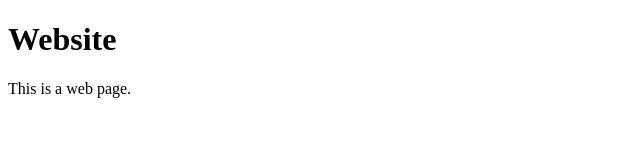
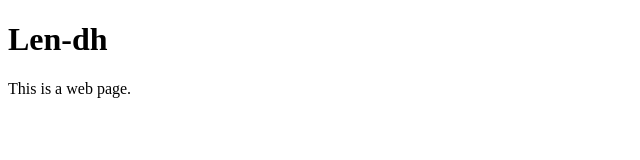
Before and after one commit to Len-dh/Len-dh-Website, a plain HTML site: page index.html in a window 1280 px wide. Shown: the full height of the page, 0-640 px from the left. Drawn offline with Linux system fonts and the light colour scheme.

Commit message:
Update index.html

```diff
--- a/index.html
+++ b/index.html
@@ -5,7 +5,7 @@
     <title>Len-Dh</title>
   </head>
   <body>
-    <h1>Website</h1>
+    <h1>Len-dh</h1>
     <p>This is a web page.</p>
   </body>
 </html>
```
